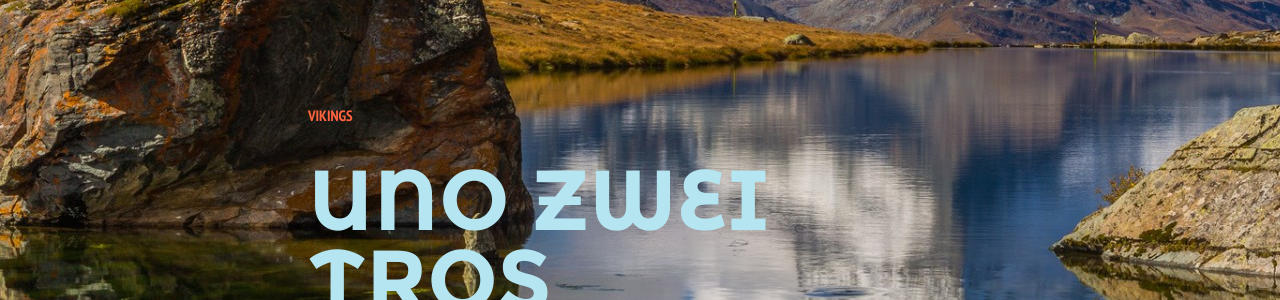
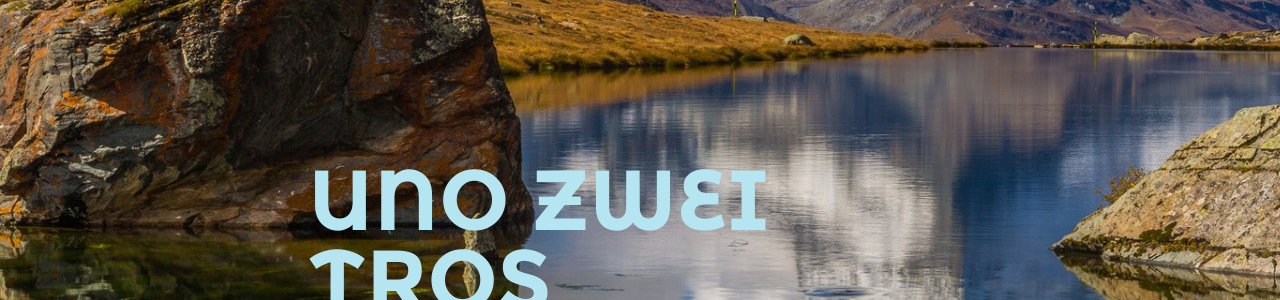
Before and after one commit to jamesmstone/Uno-Zwei-Tros-Quatter, a Jekyll site: the page built from _posts/2016-03-08-symbols.md, in a window 1280 px wide and 900 px high, scrolled down 535 px. Shown: the part 154-454 px from the top of the window. Built offline with Jekyll 4.4.1, drawn with Linux system fonts in a browser that asks for light colours.

Commit message:
Start fixing some of those hacks...!

```diff
--- a/_layouts/default.html
+++ b/_layouts/default.html
@@ -12,7 +12,7 @@
                     <img src="/img/cover_image/1.jpg" alt="Background cover image">
 
                     <div class="img-about"><!--slide information-->
-                        <span class="head">Vikings <!-- todo --></span><!--category-->
+                        <span class="head"><!-- Vikings  todo --></span><!--category-->
                         <span class="main-slogan">{{ site.title }}</span><!--title-->
                         {% if site.description %}
                         <span class="sub-slogan">{{ site.description }}</span><!--sub-title-->
--- a/_layouts/index.html
+++ b/_layouts/index.html
@@ -70,6 +70,7 @@
                 <div class="col-lg-3 col-md-3 col-sm-12 col-xs-12">
 
                     {% for page in site.posts %}
+                    <a href="{{ page.url }}">
                     <div class="one-blog weav-1"><!--overlay class for different weav of one blog-->
                         <div class="image-holder"><!--info about image-->
                             <img src="{{page.image}}" alt="{{page.title}}"><!--image-->
@@ -83,7 +84,8 @@
                             <a href="{{ page.url }}">{{ page.title }}</a>
                             <p>{{ page.excerpt | markdownify |truncatewords: 25 | replace:'height="','max-height="'}}</p><!--text-->
                         </div><!--end content-blog-->
-                    </div><!--end one blog-->
+                    </div>
+                    </a><!--end one blog-->
 
                     {% endfor %}
 
--- a/_posts/2016-03-08-symbols.md
+++ b/_posts/2016-03-08-symbols.md
@@ -22,10 +22,12 @@ Another side of the Swiss Alps is the [natural fortress](http://www.bldgblog.com
 As described by McPhee in his book, [La Place de la Concorde Suisse](http://www.amazon.com/gp/product/0374519323/ref=as_li_ss_tl?ie=UTF8&tag=bldgblog-20&linkCode=as2&camp=1789&creative=390957&creativeASIN=0374519323) ,  There are *"networks of tunnels, caverns, bunkers, and surface installations, each spread through many tens of square miles”* hidden through the Alps.
 
 
-<div class="quote-with-name"><!--quote with small font-size-->
+<!--
+<div class="quote-with-name">
     <span>Matterhorn Location</span>
-    <div id="map"></div><!--quote-->
-</div><!--end quote-small-->
+    <div id="map"></div>
+</div>
+-->
 
 
 <script>$('#map').vectorMap({
```
